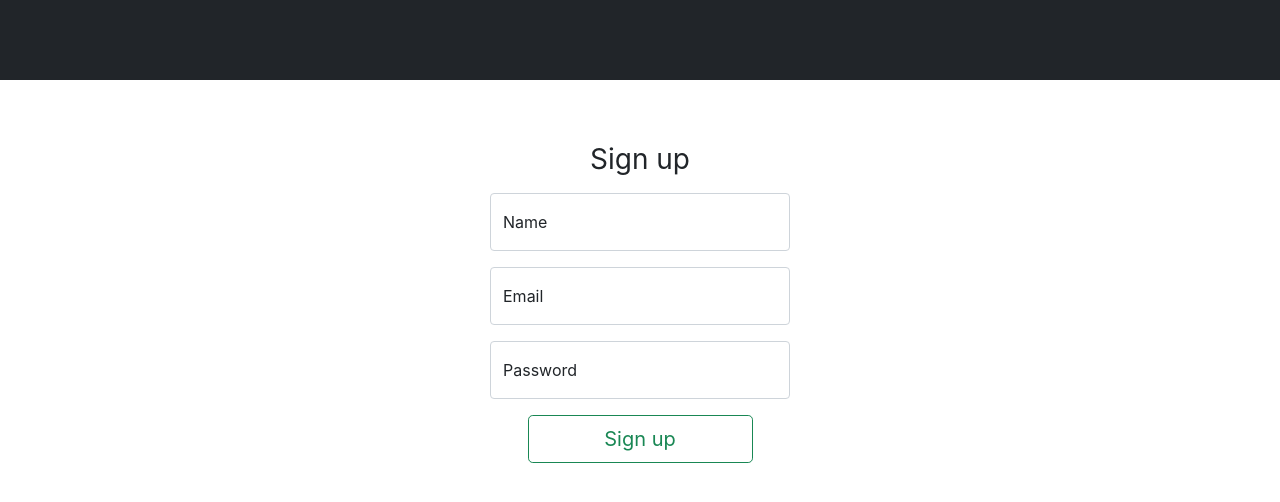
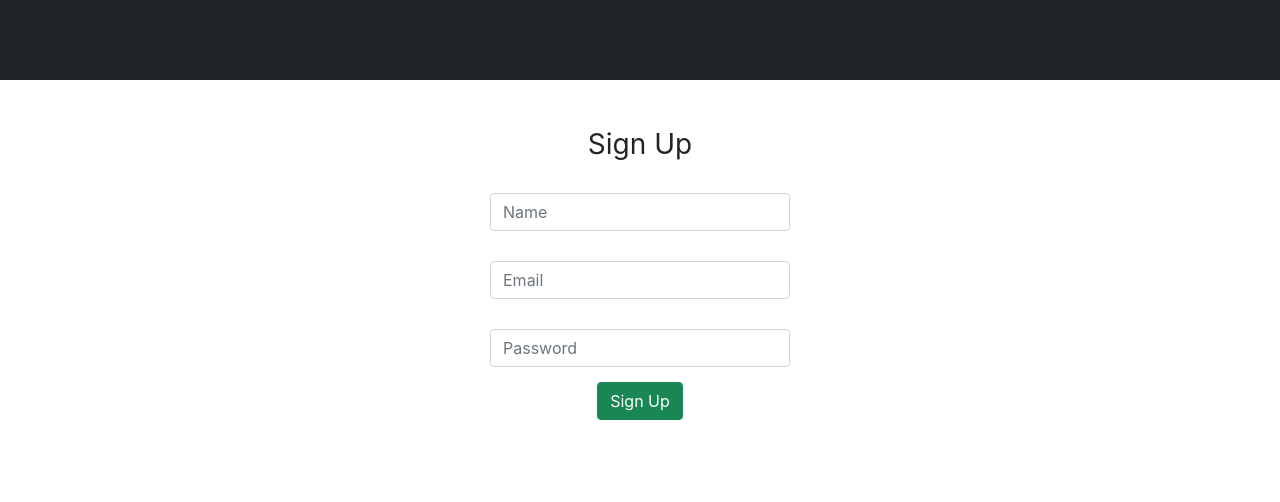
Before and after one commit to arquitectura-construccion/CountCash-FrontEnd, a React (Create React App) app in the folder countcash-frontend/: page / in a window 1280 px wide. Shown: the top 502 px of the page. Built offline with nearby package versions, Linux system fonts and the light colour scheme; no server answers.

Commit message:
Sign Up connects with API

```diff
--- a/countcash-frontend/src/Login.js
+++ b/countcash-frontend/src/Login.js
@@ -1,12 +1,15 @@
 import React, { Component } from 'react';
+import { Form } from 'react-bootstrap';
 import './styles.css';
 
 export class Login extends Component {
+    constructor(props){
+        super(props);
+    }
 
     render() {
         return (
             <form class="form-signin text-center">
-            <a className="navbar-brand" href="/login">CountCash</a>
             <h3 class="h3 mb-3 mt-5 fw-normal">Log in</h3>
             <div class="form-floating mb-3">
                 <input id="floatingName" class="form-control" type="text" placeholder="Name" />
--- a/countcash-frontend/src/MainPage.js
+++ b/countcash-frontend/src/MainPage.js
@@ -1,11 +1,15 @@
 import React, {Component} from 'react';
+import {Button} from 'react-bootstrap';
 import './styles.css';
 
 export class MainPage extends Component{
 
     render(){
         return(
-            <h1 className="h1">Hello from Main Page.</h1>
+            <div className="text-center p-3">
+            <Button variant = "success btn-agregar">Agregar</Button>
+            <Button variant = "danger btn-eliminar  ">Eliminar</Button>
+            </div>
         );
     }
 }
--- a/countcash-frontend/src/SignIn.js
+++ b/countcash-frontend/src/SignIn.js
@@ -1,11 +1,82 @@
 import React, { Component } from 'react';
+import { Form, Button } from 'react-bootstrap';
 import './styles.css';
 
 export class SignIn extends Component {
 
+    constructor(props) {
+        super(props)
+        this.state = { user: [] };
+        this.handleSubmit = this.handleSubmit.bind(this);
+    }
+
+    refreshList() {
+        fetch(process.env.REACT_APP_API +'User/PostUsuario')
+            .then(response => response.json())
+            .then(data => {
+                this.setState({ user: data })
+            });
+    }
+
+    componentDidMount() {
+        this.refreshList();
+    }
+
+    componentDidUpdate() {
+        this.refreshList();
+    }
+
+    handleSubmit(event) {
+        event.preventDefault();
+        fetch(process.env.REACT_APP_API +'User/PostUsuario',{
+            method: 'POST',
+            headers: {
+                'Accept': 'application/json',
+                'Content-Type': 'application/json'
+            },
+            body: JSON.stringify({
+                nombre: event.target.SigninName.value,
+                contraseña: event.target.SigninPassword.value,
+                email: event.target.SigninEmail.value
+            })
+        })
+            .then(res => res.json())
+            .then((result) => {
+                alert(result);
+            },
+                (error) => {
+                    alert("Failed");
+                }
+            )
+    }
+
     render() {
+        const { user } = this.state;
         return (
-            <form className="form-signin text-center">
+            <div className="container text-center">
+                <h3 className="h3 mb-3 mt-5 fw-normal">Sign Up</h3>
+                <Form onSubmit={this.handleSubmit}>
+
+                    <Form.Group controlId="SigninName" className="form-signin">
+                        <Form.Control type="text" name="SiginnName" required placeholder="Name" />
+                    </Form.Group>
+
+                    <Form.Group controlId="SigninEmail" className="form-signin">
+                        <Form.Control type="email" name="SigninEmail" required placeholder="Email" />
+                    </Form.Group>
+
+                    <Form.Group controlId="SigninPassword" className="form-signin">
+                        <Form.Control type="password" name="SigninPassword" required placeholder="Password" />
+                    </Form.Group>
+
+                    <Form.Group>
+                        <Button variant="success" type="submit">
+                            Sign Up
+                        </Button>
+                    </Form.Group>
+                </Form>
+            </div>
+            /*<form className="form-signin text-center">
                 <h3 class="h3 mb-3 mt-5 fw-normal">Sign up</h3>
                 <div class="form-floating mb-3">
                     <input id="floatingName" class="form-control" type="text" placeholder="Name" />
@@ -21,6 +92,7 @@ export class SignIn extends Component {
                 </div>
                 <a class="w-75 btn btn-lg btn-outline-success" type="submit" href="/mainpage">Sign up</a>
             </form>
+            */
         );
     }
 }
```
